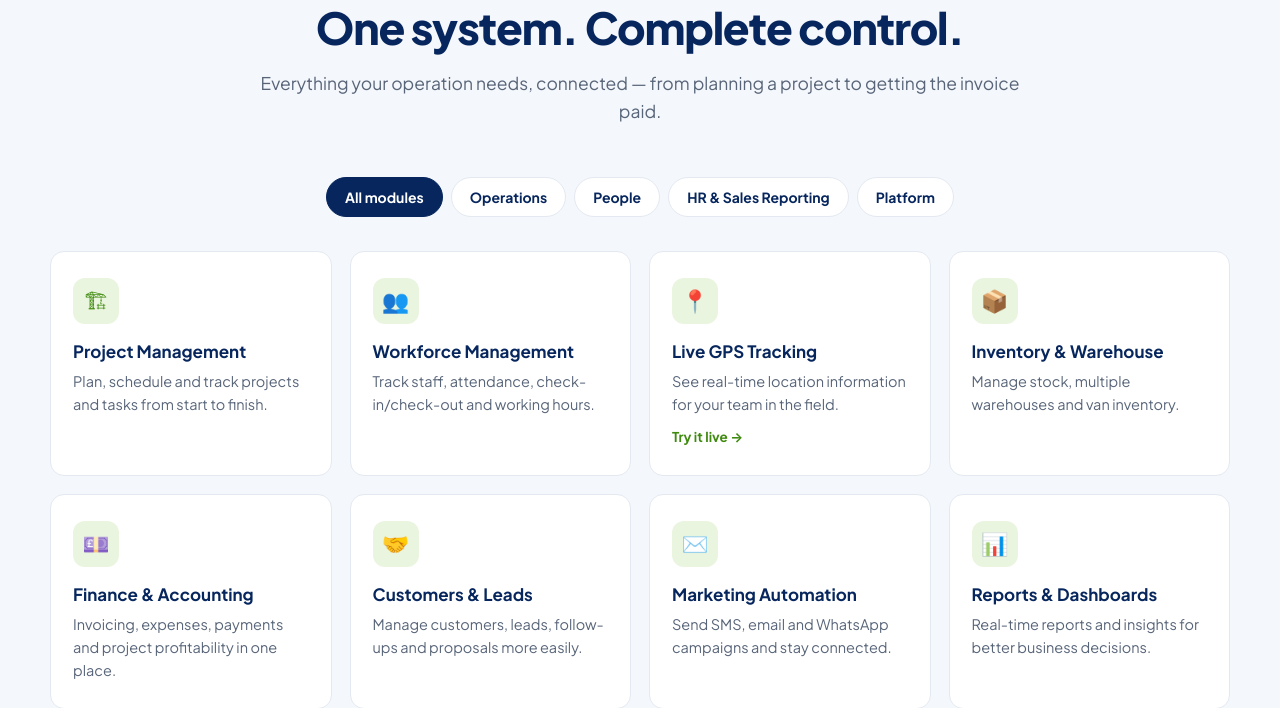
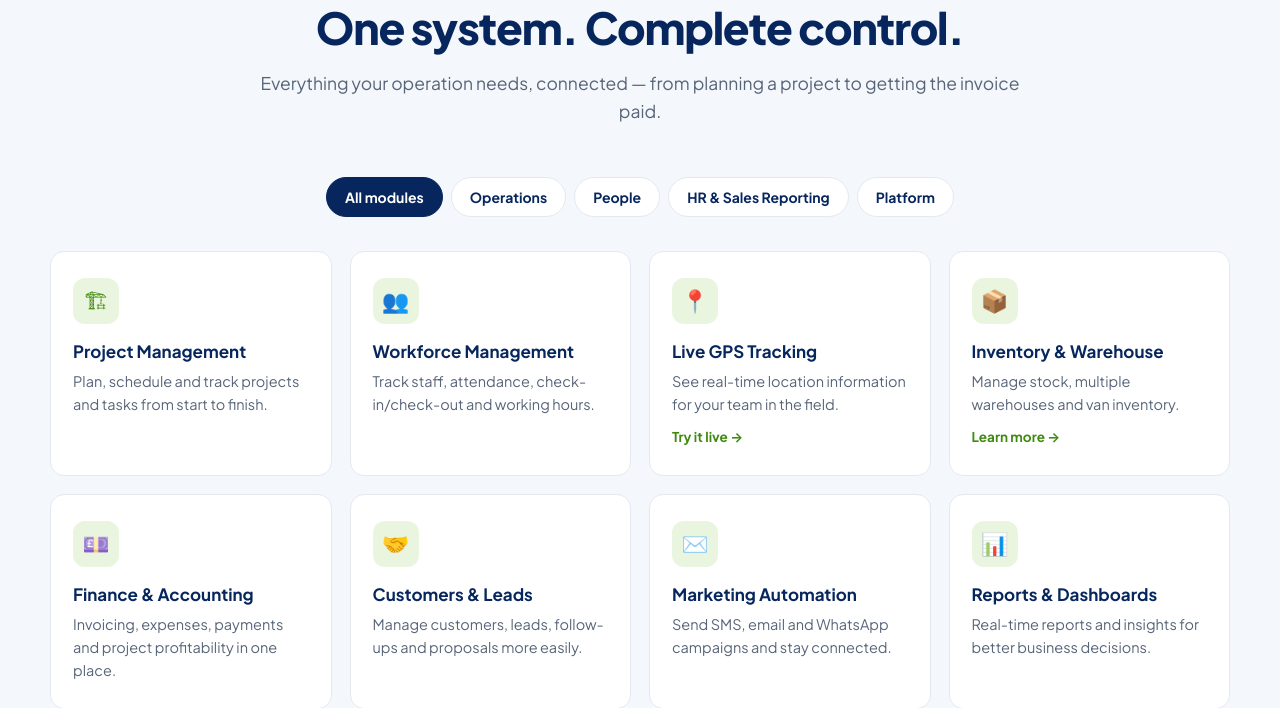
Before and after one commit to Shorifa1234/xgone-landing-page, a PHP site: page / in a window 1280 px wide. Shown: the part 1702-2410 px from the top of the page. Run offline with PHP 8.4, Linux system fonts and the light colour scheme.

Commit message:
Inventory & Warehouse card links to xgtech.co.uk/stock_erp.html
Co-Authored-By: Claude Opus 5.5 <noreply@anthropic.com>

```diff
--- a/docs/index.html
+++ b/docs/index.html
@@ -111,6 +111,7 @@
     .feature{padding:26px 22px;border:1px solid var(--line);border-radius:var(--radius);background:#fff;transition:transform .2s,box-shadow .2s,border-color .2s}
     .feature:hover{transform:translateY(-4px);box-shadow:var(--shadow);border-color:#cfe5b8}
     .feature[hidden]{display:none}
+    a.feature{display:block;text-decoration:none;color:inherit;cursor:pointer}
     .feature .ico{width:46px;height:46px;border-radius:12px;display:grid;place-items:center;background:var(--green-pale);color:#438c12;font-size:22px;margin-bottom:16px}
     .feature h3{font-size:17px;color:var(--navy);line-height:1.3;margin:0 0 8px}
     .feature p{font-size:14.5px;color:var(--muted);margin:0}
@@ -347,7 +348,7 @@
           <article class="feature" data-cat="ops"><div class="ico">🏗</div><h3>Project Management</h3><p>Plan, schedule and track projects and tasks from start to finish.</p></article>
           <article class="feature" data-cat="people hrsales"><div class="ico">👥</div><h3>Workforce Management</h3><p>Track staff, attendance, check-in/check-out and working hours.</p></article>
           <article class="feature" data-cat="people"><div class="ico">📍</div><h3>Live GPS Tracking</h3><p>See real-time location information for your team in the field.</p><a class="try" href="#gps-demo">Try it live →</a></article>
-          <article class="feature" data-cat="ops"><div class="ico">📦</div><h3>Inventory &amp; Warehouse</h3><p>Manage stock, multiple warehouses and van inventory.</p></article>
+          <a class="feature feature-link" data-cat="ops" href="https://www.xgtech.co.uk/stock_erp.html"><div class="ico">📦</div><h3>Inventory &amp; Warehouse</h3><p>Manage stock, multiple warehouses and van inventory.</p><span class="try">Learn more →</span></a>
           <article class="feature" data-cat="ops"><div class="ico">💷</div><h3>Finance &amp; Accounting</h3><p>Invoicing, expenses, payments and project profitability in one place.</p></article>
           <article class="feature" data-cat="hrsales"><div class="ico">🤝</div><h3>Customers &amp; Leads</h3><p>Manage customers, leads, follow-ups and proposals more easily.</p></article>
           <article class="feature" data-cat="ops"><div class="ico">✉️</div><h3>Marketing Automation</h3><p>Send SMS, email and WhatsApp campaigns and stay connected.</p></article>
--- a/index.php
+++ b/index.php
@@ -185,6 +185,7 @@ require_once __DIR__ . '/db.php';   // for LOC_RETENTION_DAYS
     .feature{padding:26px 22px;border:1px solid var(--line);border-radius:var(--radius);background:#fff;transition:transform .2s,box-shadow .2s,border-color .2s}
     .feature:hover{transform:translateY(-4px);box-shadow:var(--shadow);border-color:#cfe5b8}
     .feature[hidden]{display:none}
+    a.feature{display:block;text-decoration:none;color:inherit;cursor:pointer}
     .feature .ico{width:46px;height:46px;border-radius:12px;display:grid;place-items:center;background:var(--green-pale);color:#438c12;font-size:22px;margin-bottom:16px}
     .feature h3{font-size:17px;color:var(--navy);line-height:1.3;margin:0 0 8px}
     .feature p{font-size:14.5px;color:var(--muted);margin:0}
@@ -421,7 +422,7 @@ require_once __DIR__ . '/db.php';   // for LOC_RETENTION_DAYS
           <article class="feature" data-cat="ops"><div class="ico">🏗</div><h3>Project Management</h3><p>Plan, schedule and track projects and tasks from start to finish.</p></article>
           <article class="feature" data-cat="people hrsales"><div class="ico">👥</div><h3>Workforce Management</h3><p>Track staff, attendance, check-in/check-out and working hours.</p></article>
           <article class="feature" data-cat="people"><div class="ico">📍</div><h3>Live GPS Tracking</h3><p>See real-time location information for your team in the field.</p><a class="try" href="#gps-demo">Try it live →</a></article>
-          <article class="feature" data-cat="ops"><div class="ico">📦</div><h3>Inventory &amp; Warehouse</h3><p>Manage stock, multiple warehouses and van inventory.</p></article>
+          <a class="feature feature-link" data-cat="ops" href="https://www.xgtech.co.uk/stock_erp.html"><div class="ico">📦</div><h3>Inventory &amp; Warehouse</h3><p>Manage stock, multiple warehouses and van inventory.</p><span class="try">Learn more →</span></a>
           <article class="feature" data-cat="ops"><div class="ico">💷</div><h3>Finance &amp; Accounting</h3><p>Invoicing, expenses, payments and project profitability in one place.</p></article>
           <article class="feature" data-cat="hrsales"><div class="ico">🤝</div><h3>Customers &amp; Leads</h3><p>Manage customers, leads, follow-ups and proposals more easily.</p></article>
           <article class="feature" data-cat="ops"><div class="ico">✉️</div><h3>Marketing Automation</h3><p>Send SMS, email and WhatsApp campaigns and stay connected.</p></article>
```
